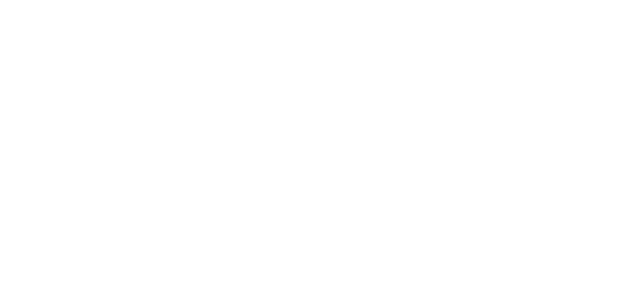
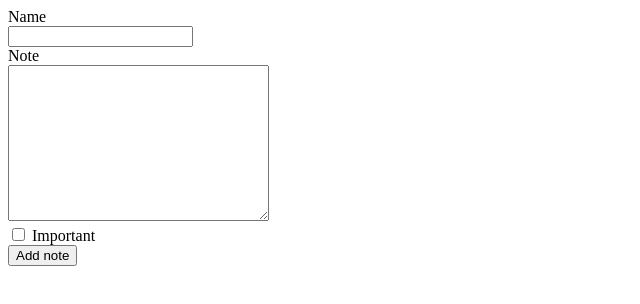
Before and after one commit to TKLahtinen/Web-tekniikat-Lahtinen, a plain HTML site: page index.html in a window 1280 px wide. Shown: the whole page, without its empty margins (0-640 px from the left). Drawn offline with Linux system fonts and the light colour scheme.

Commit message:
Layout made

```diff
--- a/index.html
+++ b/index.html
@@ -7,6 +7,22 @@
     <title>Document</title>
 </head>
 <body>
+    <form id="noteForm">
+        <label for="name">Name</label>
+        <br>
+        <input type="text" name="name" id="name">
+        <br>
+        <label for="note">Note</label>
+        <br>
+        <textarea name="note" id="note" cols="30" rows="10"></textarea>
+        <br>
+        <input type="checkbox" name="important" id="important">
+        <label for="important">Important</label>
+        <br>
+        <button id="sendButton">Add note</button>
+    </form>
+    <div class="sentNotes">
 
+    </div>
 </body>
 </html>
```
